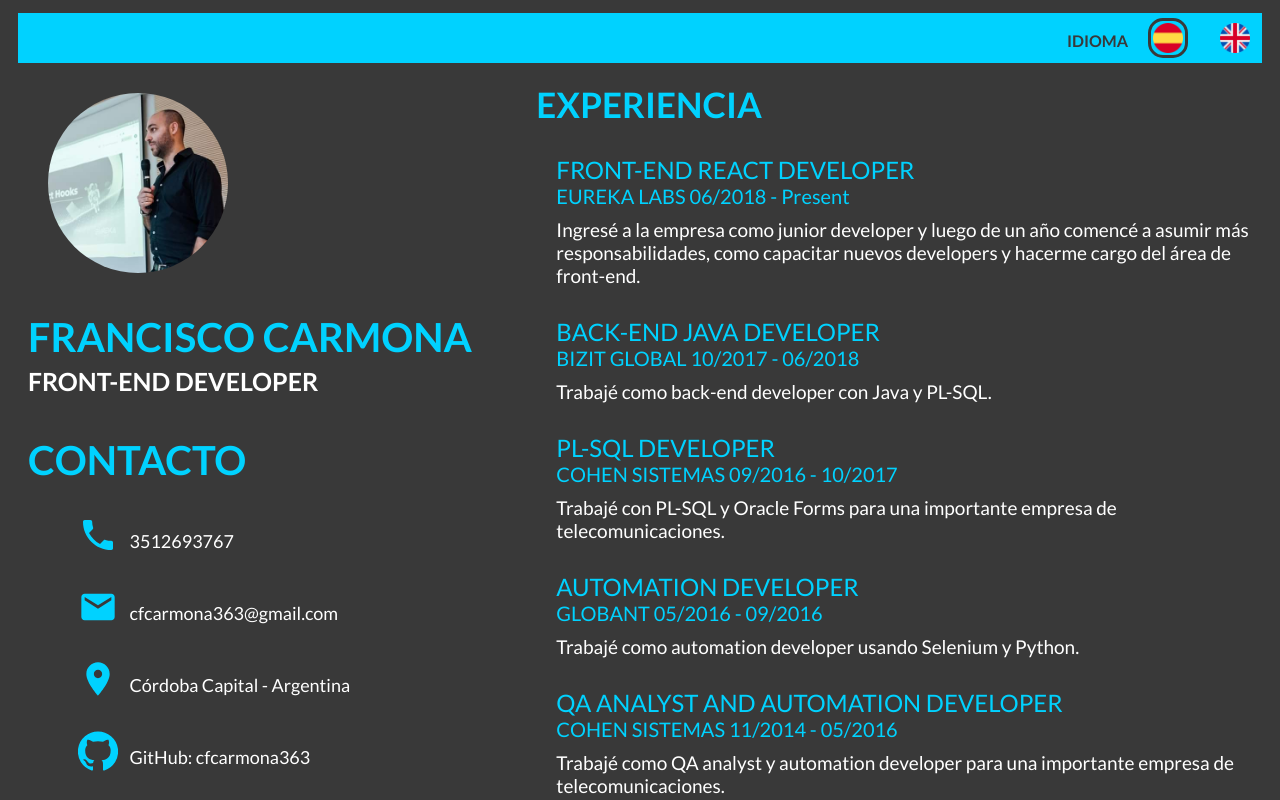
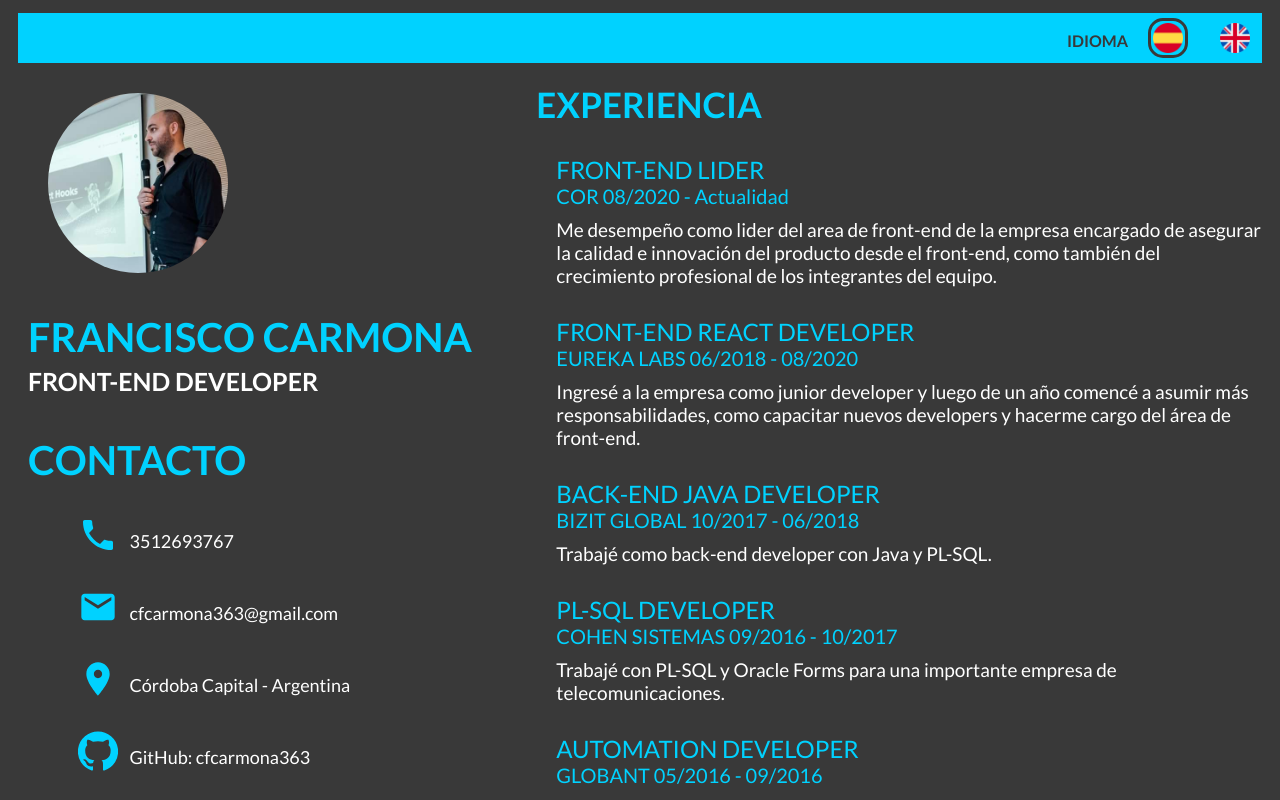
Before and after one commit to cfcarmona363/cvWeb, a React (Create React App) app: page / in a window 1280 px wide. Shown: the top 800 px of the page. Built offline with nearby package versions, Linux system fonts and the light colour scheme.

Commit message:
Update job history

```diff
--- a/src/components/Experience.js
+++ b/src/components/Experience.js
@@ -1,14 +1,46 @@
-import React from 'react'
-import { Grid } from '@material-ui/core'
-import t from '../translation/translate'
+import React from 'react';
+import { Grid } from '@material-ui/core';
+import t from '../translation/translate';
 
 const Experience = () => {
   return (
-    <Grid container className="experience-container" alignContent="flex-start" justify="flex-start">
+    <Grid
+      container
+      className="experience-container"
+      alignContent="flex-start"
+      justify="flex-start"
+    >
       <Grid item container lg={12} xs={12} className="title">
         {t('titles.experience')}
       </Grid>
-      <Grid item container lg={12} xs={12} className="experience" alignContent="flex-start" justify="flex-start">
+      <Grid
+        item
+        container
+        lg={12}
+        xs={12}
+        className="experience"
+        alignContent="flex-start"
+        justify="flex-start"
+      >
+        <Grid item lg={12} xs={12} className="experience-role">
+          {t('experience.cor.position')}
+        </Grid>
+        <Grid item lg={12} xs={12} className="experience-company">
+          {t('experience.cor.company')}
+        </Grid>
+        <Grid item lg={12} xs={12} className="experience-desc">
+          {t('experience.cor.desc')}
+        </Grid>
+      </Grid>
+      <Grid
+        item
+        container
+        lg={12}
+        xs={12}
+        className="experience"
+        alignContent="flex-start"
+        justify="flex-start"
+      >
         <Grid item lg={12} xs={12} className="experience-role">
           {t('experience.eureka.position')}
         </Grid>
@@ -19,7 +51,15 @@ const Experience = () => {
           {t('experience.eureka.desc')}
         </Grid>
       </Grid>
-      <Grid item container lg={12} xs={12} className="experience" alignContent="flex-start" justify="flex-start">
+      <Grid
+        item
+        container
+        lg={12}
+        xs={12}
+        className="experience"
+        alignContent="flex-start"
+        justify="flex-start"
+      >
         <Grid item lg={12} xs={12} className="experience-role">
           {t('experience.bizit.position')}
         </Grid>
@@ -30,7 +70,15 @@ const Experience = () => {
           {t('experience.bizit.desc')}
         </Grid>
       </Grid>
-      <Grid item container lg={12} xs={12} className="experience" alignContent="flex-start" justify="flex-start">
+      <Grid
+        item
+        container
+        lg={12}
+        xs={12}
+        className="experience"
+        alignContent="flex-start"
+        justify="flex-start"
+      >
         <Grid item lg={12} xs={12} className="experience-role">
           {t('experience.cohen2.position')}
         </Grid>
@@ -41,7 +89,15 @@ const Experience = () => {
           {t('experience.cohen2.desc')}
         </Grid>
       </Grid>
-      <Grid item container lg={12} xs={12} className="experience" alignContent="flex-start" justify="flex-start">
+      <Grid
+        item
+        container
+        lg={12}
+        xs={12}
+        className="experience"
+        alignContent="flex-start"
+        justify="flex-start"
+      >
         <Grid item lg={12} xs={12} className="experience-role">
           {t('experience.globant.position')}
         </Grid>
@@ -52,7 +108,15 @@ const Experience = () => {
           {t('experience.globant.desc')}
         </Grid>
       </Grid>
-      <Grid item container lg={12} xs={12} className="experience" alignContent="flex-start" justify="flex-start">
+      <Grid
+        item
+        container
+        lg={12}
+        xs={12}
+        className="experience"
+        alignContent="flex-start"
+        justify="flex-start"
+      >
         <Grid item lg={12} xs={12} className="experience-role">
           {t('experience.cohen1.position')}
         </Grid>
@@ -64,7 +128,7 @@ const Experience = () => {
         </Grid>
       </Grid>
     </Grid>
-  )
-}
+  );
+};
 
-export default Experience
+export default Experience;
--- a/src/translation/english.json
+++ b/src/translation/english.json
@@ -14,9 +14,14 @@
     "english": "ENGLISH"
   },
   "experience": {
+    "cor": {
+      "position": "FRONT-END LIDER",
+      "company": "COR 08/2020 - Present",
+      "desc": "I work as a front-end team leader in charge of quality assurance and innovation of the product from the front-end perspective, as well as professional development of team members."
+    },
     "eureka": {
       "position": "FRONT-END REACT DEVELOPER",
-      "company": "EUREKA LABS 06/2018 - Actialidad",
+      "company": "EUREKA LABS 06/2018 - 08/2020",
       "desc": "I joined the company as a junior developer, and after a year I started taking more responsibilities, such as training new developers and managing all the most important front-end matters."
     },
     "bizit": {
--- a/src/translation/spanish.json
+++ b/src/translation/spanish.json
@@ -14,9 +14,14 @@
     "english": "INGLÉS"
   },
   "experience": {
+    "cor": {
+      "position": "FRONT-END LIDER",
+      "company": "COR 08/2020 - Actualidad",
+      "desc": "Me desempeño como lider del area de front-end de la empresa encargado de asegurar la calidad e innovación del producto desde el front-end, como también del crecimiento profesional de los integrantes del equipo."
+    },
     "eureka": {
       "position": "FRONT-END REACT DEVELOPER",
-      "company": "EUREKA LABS 06/2018 - Present",
+      "company": "EUREKA LABS 06/2018 - 08/2020",
       "desc": "Ingresé a la empresa como junior developer y luego de un año comencé a asumir más responsabilidades, como capacitar nuevos developers y hacerme cargo del área de front-end."
     },
     "bizit": {
```
